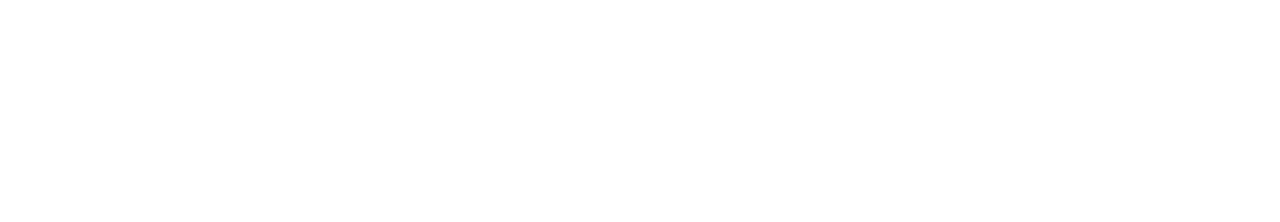
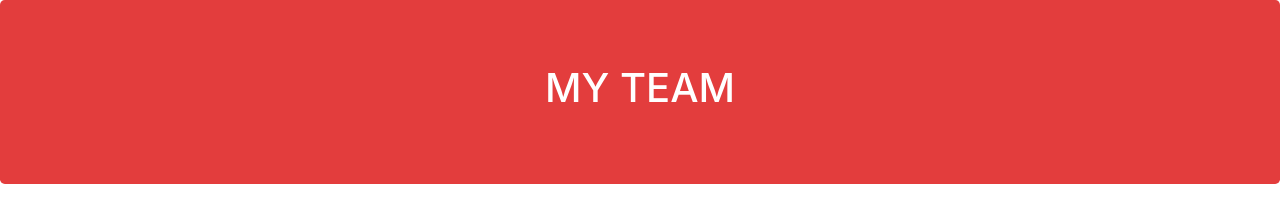
Before and after one commit to Abdul2k24/Team-Profile-Generator, a website: page dist/index.html in a window 1280 px wide. Drawn offline with nearby package versions, Linux system fonts and the light colour scheme.

Commit message:
fixed bugs completed html update plus css styling

```diff
--- a/dist/index.html
+++ b/dist/index.html
@@ -5,8 +5,20 @@
     <meta http-equiv="X-UA-Compatible" content="IE=edge">
     <meta name="viewport" content="width=device-width, initial-scale=1.0">
     <title>Team Profile Generator</title>
+    <link rel="stylesheet" href="https://stackpath.bootstrapcdn.com/bootstrap/4.3.1/css/bootstrap.min.css"
+    integrity="sha384-ggOyR0iXCbMQv3Xipma34MD+dH/1fQ784/j6cY/iJTQUOhcWr7x9JvoRxT2MZw1T" crossorigin="anonymous">
+<link rel="stylesheet" href="./style.css">
+<script src="https://kit.fontawesome.com/c502137733.js"></script>
+</head>
 </head>
 <body>
+    <div class="container-fluid">
+        <div class="row">
+            <div class="col-12 jumbotron mb-3 team-heading my-team-section" >
+                <h1 class="text-center">MY TEAM</h1>
+            </div>
+        </div>
+    </div>
 
 </body>
 </html>
--- /dev/null
+++ b/dist/style.css
@@ -0,0 +1,6 @@
+    .my-team-section {
+        background-color: rgb(227, 61, 61);
+    }
+    .my-team-section h1 {
+        color: white;
+    }
```
